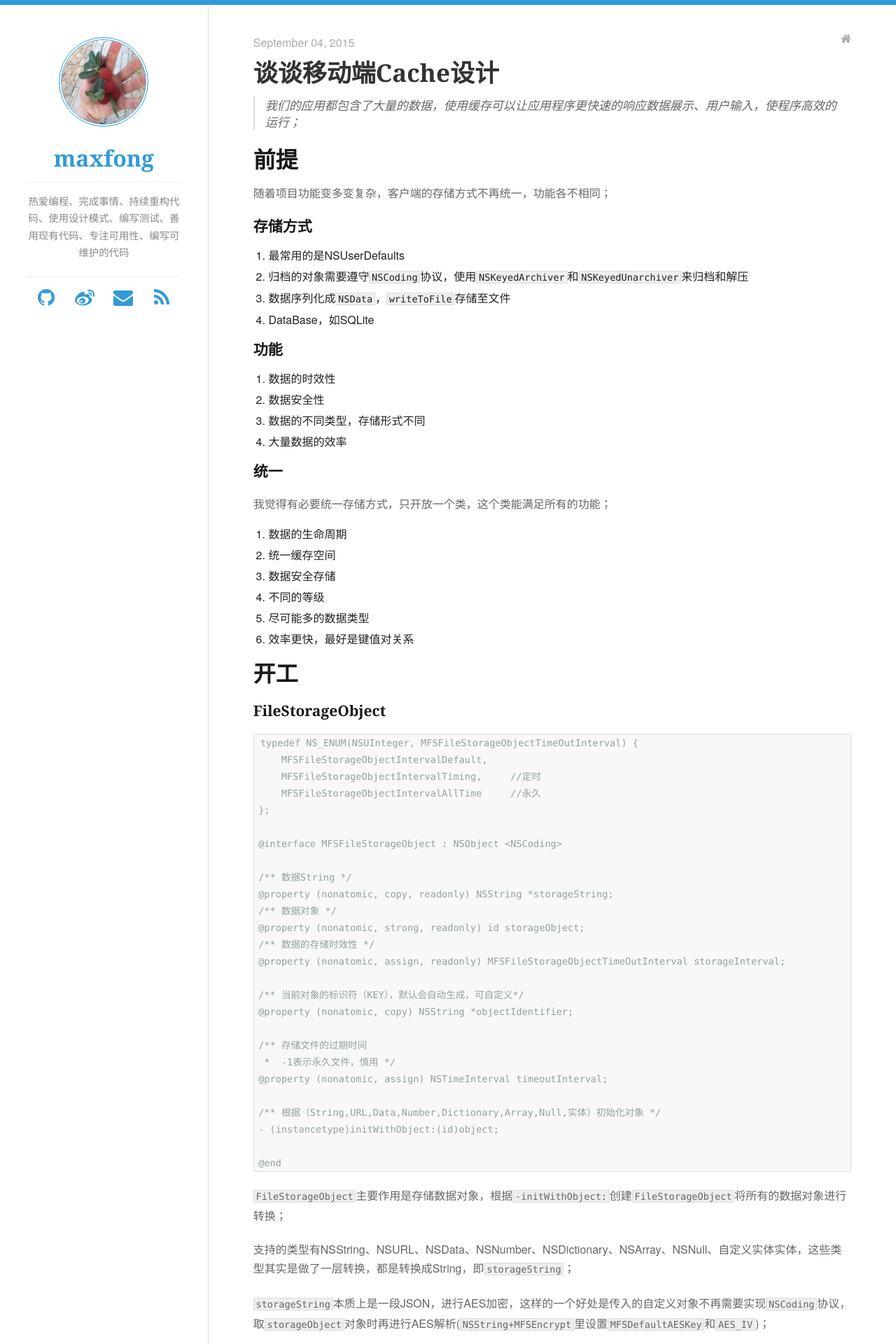
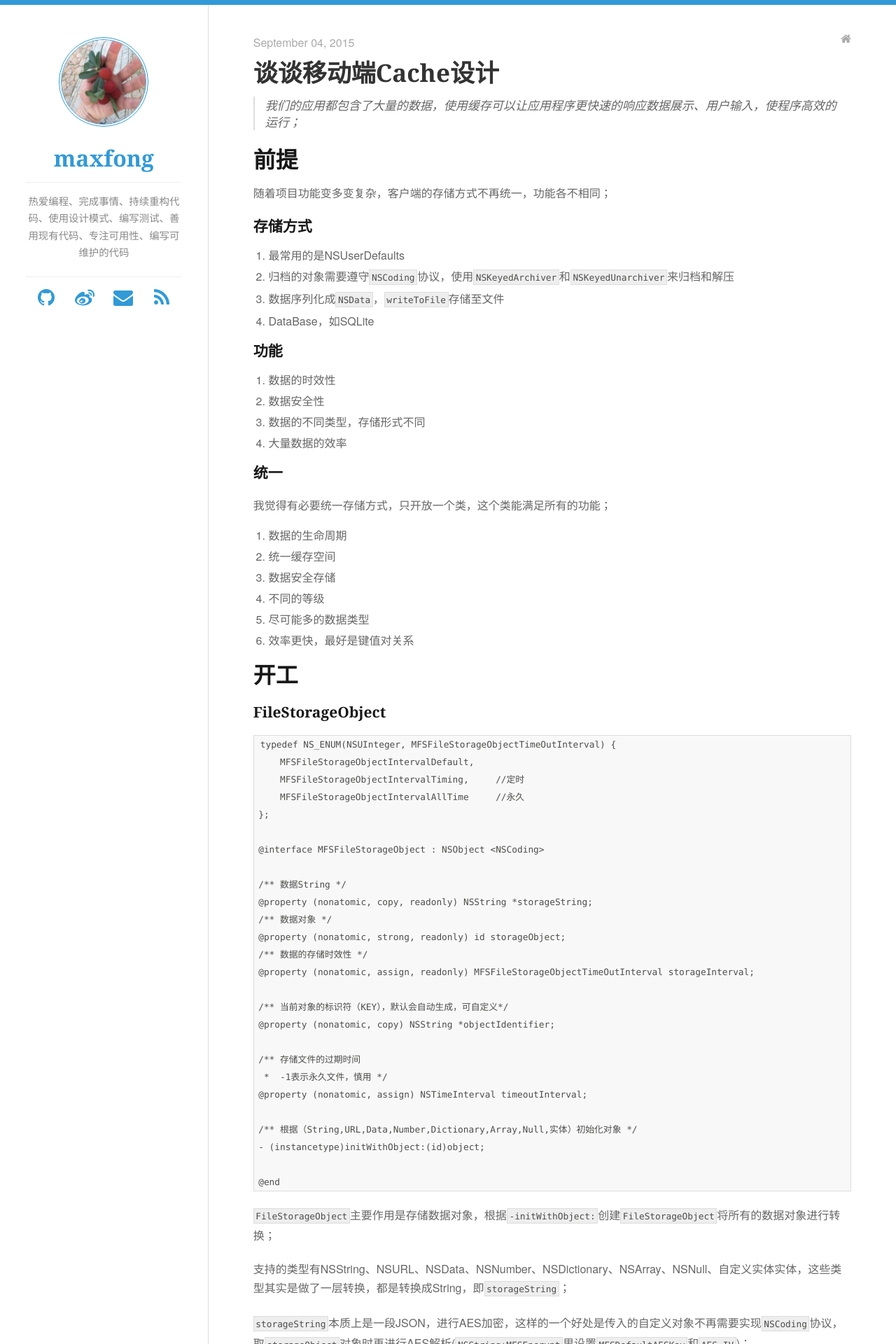
Before and after one commit to kunnan/maxfong.github.com, a Jekyll site: the page built from _posts/2015-09-04-Talk-Cache-Design.md, in a window 1280 px wide. Shown: the top 1920 px of the page at 70% size. Built offline with Jekyll 4.4.1, drawn with Linux system fonts in a browser that asks for light colours; comment, search, counter and statistics services are not loaded.

Commit message:
Update Theme

```diff
--- a/_includes/css/mfs.css
+++ b/_includes/css/mfs.css
@@ -40,6 +40,10 @@ title {
     line-height: 1.3em;
 }
 
+#post ol li {
+    color: rgb(102, 102, 102);
+}
+
 .by-line-time {
 	display: block;
     margin: .7em 0 0 0;
--- a/_includes/css/screen.css
+++ b/_includes/css/screen.css
@@ -141,8 +141,9 @@ nav h1, nav h2 {
 #post code {
   border: 1px solid #ddd;
   background-color: #eee;
-  font-size: 85%;
-  padding: 0 .2em;
+  font-size: 80%;
+  padding: 0.2em;
+  color: #4d4d4c;
 }
 
 #post pre code {
```
